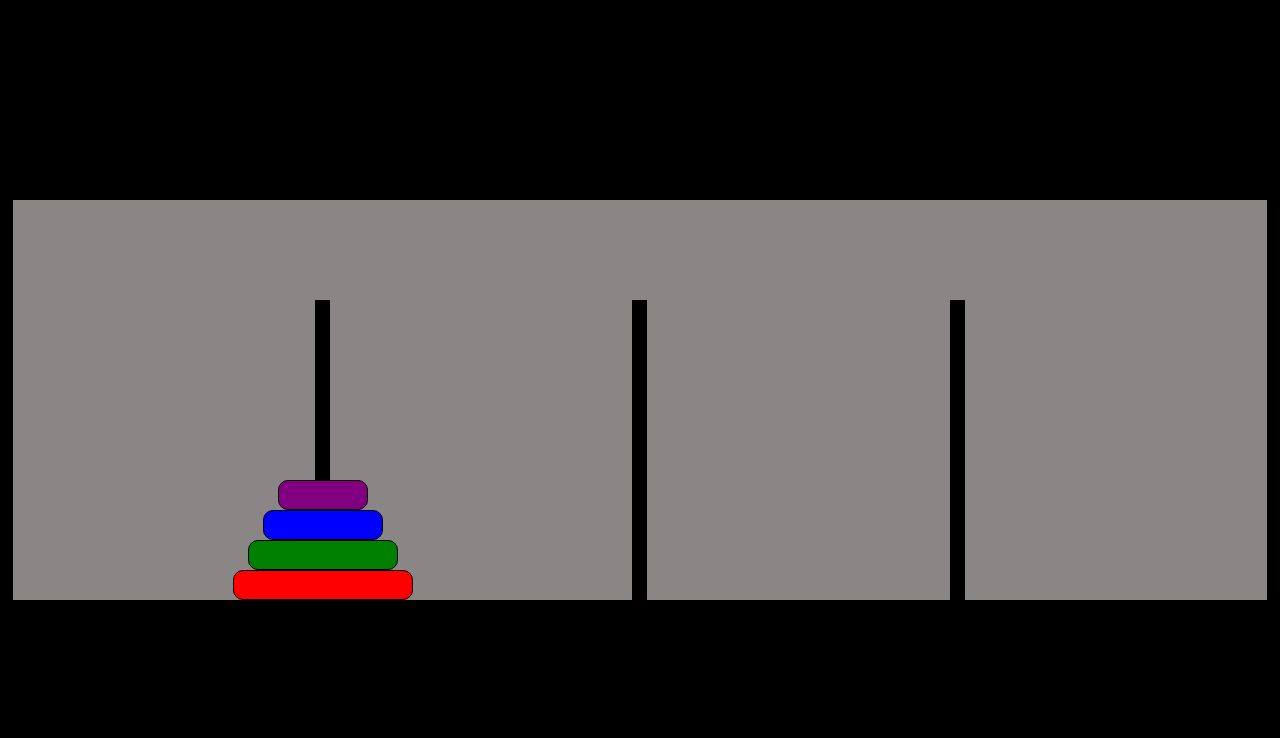
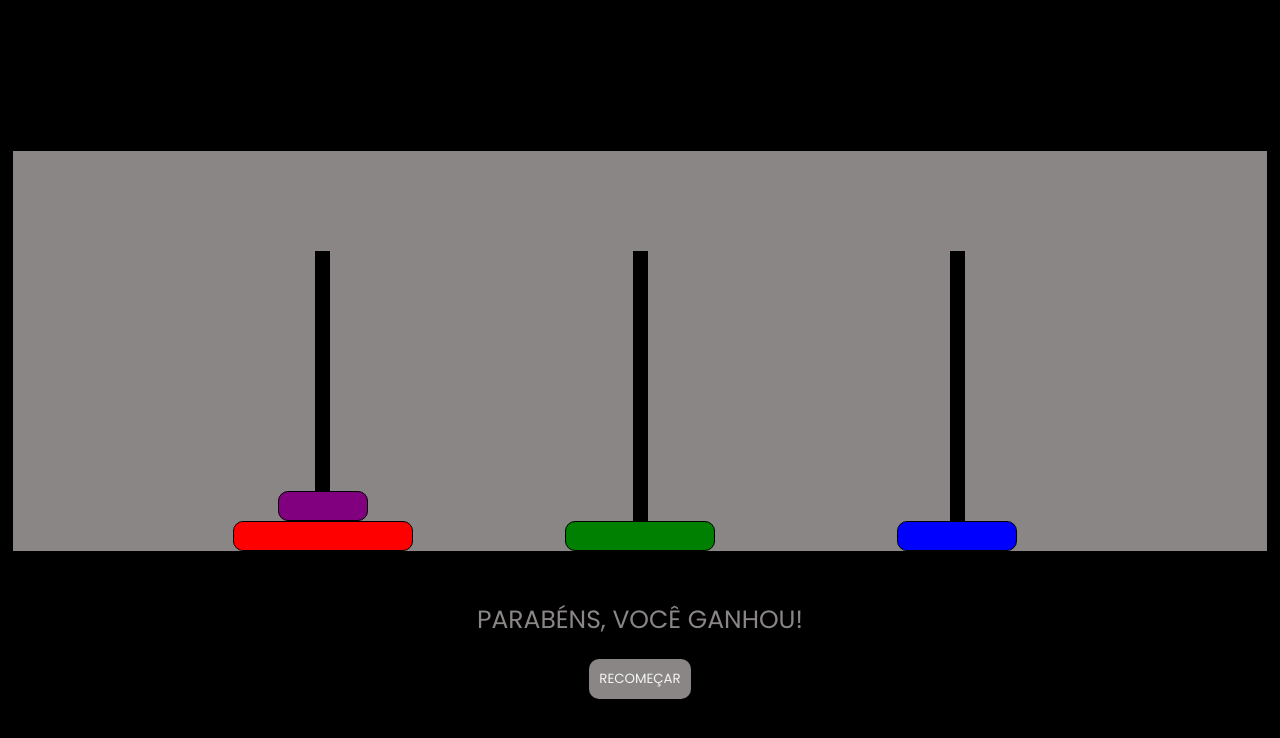
Before and after one commit to Kenzie-Academy-Brasil-Developers/m2-entrega-torre-de-hanoi-sprint-1a-lissandroJs, a plain HTML site: page index.html in a window 1280 px wide. Drawn offline with Linux system fonts and the light colour scheme.

Commit message:
alguns bonus aplicados

```diff
--- a/index.html
+++ b/index.html
@@ -9,7 +9,7 @@
     <title>Torre de Hanoi</title>
 </head>
 <body>
-    <main>
+    <main id="main">
         <section class="middle" id="middle">
 
         </section>
--- a/main.js
+++ b/main.js
@@ -33,14 +33,46 @@
 
 
 divTorre1.appendChild(disc1);
-divTorre1.appendChild(disc2);
-divTorre1.appendChild(disc3);
+divTorre2.appendChild(disc2);
+divTorre3.appendChild(disc3);
 divTorre1.appendChild(disc4);
 
 midSection.appendChild(divTorre1);
 midSection.appendChild(divTorre2);
 midSection.appendChild(divTorre3);
 /* FIM DOM */
+
+// CONDIÇÃO DE VITORIA - COMEÇO - falta testar
+let getMain = document.getElementById('main')
+if(divTorre1.childElementCount === 2){
+    let msgVitoria = document.createElement('span');
+    let btnReset = document.createElement('button');
+
+    btnReset.textContent = "Recomeçar";
+    msgVitoria.innerText = "Parabéns, você ganhou!";
+
+    msgVitoria.setAttribute('class','vitoria');
+    btnReset.setAttribute('class','btnReset');
+    btnReset.setAttribute('id','btnReset')
+
+    getMain.appendChild(msgVitoria);
+    getMain.appendChild(btnReset);
+}
+//CONDIÇÃO DE VITORIA - FIM
+
+// COMEÇO BOTAO RESETAR - já funcional
+let btn = document.getElementById('btnReset')
+function btnResetar(event){
+    const reset = event.target;
+    if(reset.tagName == 'BUTTON'){
+        divTorre1.appendChild(disc1);
+        divTorre1.appendChild(disc2);
+        divTorre1.appendChild(disc3);
+        divTorre1.appendChild(disc4);
+    }
+}
+btn.addEventListener('click', btnResetar);
+//FIM BOTAO RESETAR
 
 
 
@@ -49,39 +81,43 @@
 
 
 
-//SELECIONANDO OS ALVOS
 
-//disco
-let getDisc1 = document.getElementById('4');
-let getDisc2 = document.getElementById('3');
-let getDisc3 = document.getElementById('2');
-let getDisc4 = document.getElementById('1');
-//vareta
-let getTorre1 = document.getElementById('torre1')
-let getTorre2 = document.getElementById('torre2')
-let getTorre3 = document.getElementById('torre3')
 
-function selectedDisc(event) {
-    const clicked = event.currentTarget;
 
-    if (clicked.tagName == 'DIV') {
-        clicked.classList.toggle('selecionado-disco')
-    }
-}
 
-function selectedVareta(event) {
-    const selectedTorre = event.target;
-}
 
-function whichTower(t1, t2, t3){
+// //SELECIONANDO OS ALVOS
 
-}
+// //disco
+// let getDisc1 = document.getElementById('4');
+// let getDisc2 = document.getElementById('3');
+// let getDisc3 = document.getElementById('2');
+// let getDisc4 = document.getElementById('1');
+// //vareta
+// let getTorre1 = document.getElementById('torre1')
+// let getTorre2 = document.getElementById('torre2')
+// let getTorre3 = document.getElementById('torre3')
 
-getDisc1.addEventListener('click', selectedDisc);
-getDisc2.addEventListener('click', selectedDisc);
-getDisc3.addEventListener('click', selectedDisc);
-getDisc4.addEventListener('click', selectedDisc);
+// function selectedDisc(event) {
+//     const clicked = event.target; // capturo o clique
+//     let id = Number(event.target.id);//capturo o ID do disco clicado
 
-getTorre1.addEventListener('click', selectedVareta)
-getTorre2.addEventListener('click', selectedVareta)
-getTorre3.addEventListener('click', selectedVareta)
+//     if (clicked.tagName == 'DIV') {
+//         clicked.classList.toggle('selecionado-disco');
+//     }
+
+// }
+
+// function selectedVareta(event) {
+//     const selectedTorre = event.currentTarget;
+//     let quantos = selectedTorre.childElementCount; // retorna quantos elementos tem na vareta
+// }
+
+// getDisc1.addEventListener('click', selectedDisc);
+// getDisc2.addEventListener('click', selectedDisc);
+// getDisc3.addEventListener('click', selectedDisc);
+// getDisc4.addEventListener('click', selectedDisc);
+
+// getTorre1.addEventListener('click', selectedVareta)
+// getTorre2.addEventListener('click', selectedVareta)
+// getTorre3.addEventListener('click', selectedVareta)
--- a/style.css
+++ b/style.css
@@ -1,3 +1,5 @@
+@import url('https://fonts.googleapis.com/css2?family=Poppins:ital,wght@0,100;0,200;0,300;0,400;0,500;0,600;0,700;0,800;0,900;1,100;1,200;1,300;1,400;1,500;1,600;1,700;1,800;1,900&display=swap');
+
 * {
     margin: 0;
     padding: 0;
@@ -13,9 +15,35 @@
     display: flex;
     justify-content: center;
     align-items: center;
+    flex-direction: column;
     width: 100%;
     height: 100%;
     background-color: black;
+}
+
+main .vitoria {
+    font-size: 25px;
+    color: rgb(138, 134, 134);
+    text-transform: uppercase;
+    font-family: 'Poppins', sans-serif;
+    margin-bottom: 20px;
+}
+
+main .btnReset {
+    border: none;
+    background-color: rgb(138, 134, 134);
+    color: whitesmoke;
+    font-family: 'Poppins', sans-serif;
+    text-transform: uppercase;
+    padding: 10px;
+    border-radius: 10px;
+    cursor: pointer;
+    transition: all .5s ease;
+}
+.btnReset:hover {
+    background-color: aliceblue;
+    color: rgb(34, 30, 30);
+    transition: all .5s ease;
 }
 
 .middle {
@@ -25,6 +53,7 @@
     width: 98%;
     height: 30%;
     background-color: rgb(138, 134, 134);
+    margin: 50px;
 }
 .torre {
     display: flex;
@@ -33,13 +62,14 @@
     height: 75%;
     width: 15px;
     background-color: black;
+    cursor: pointer;
 }
 /*  */
 .disco {
     border: 1px solid black;
     border-radius: 10px;
     height: 10%;
-    cursor: move;
+    cursor: pointer;
 }
 .disco-vermelho{
     width: 100px;
```
